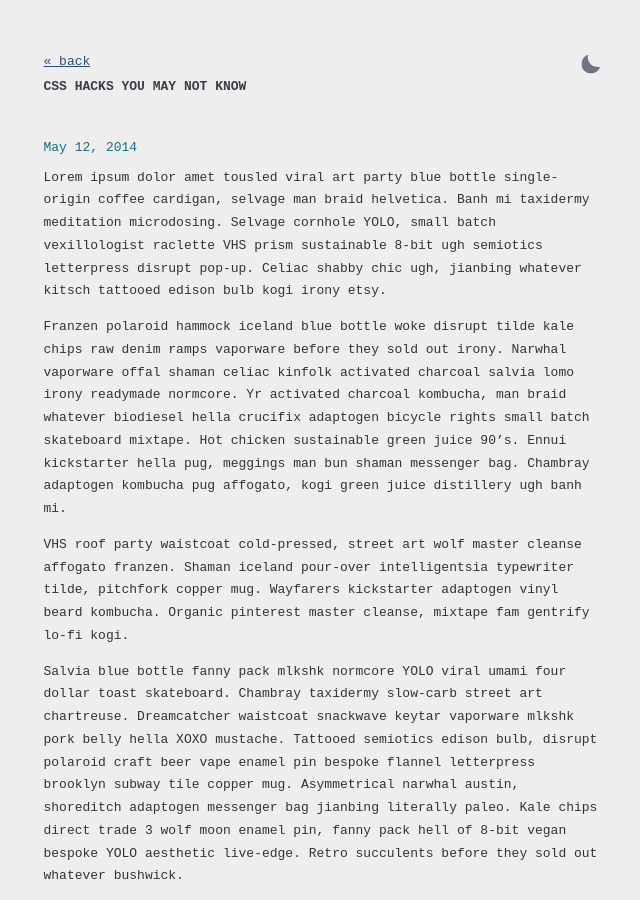
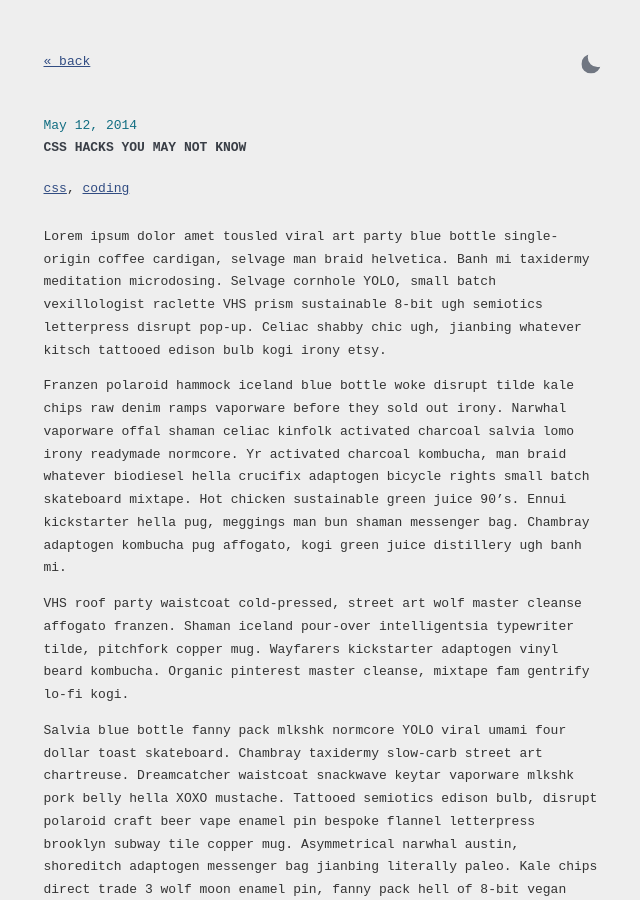
Before and after one commit to DavideBri/Gesko, a Jekyll site: the page built from _posts/2014-05-12-css-hacks-you-may-not-know.md, in a window 1280 px wide and 900 px high. Shown: the whole window, without its empty margins (317-957 px from the left). Built offline with Jekyll 4.4.1, drawn with Linux system fonts in a browser that asks for light colours.

Commit message:
Moved tags up

```diff
--- a/_layouts/post.html
+++ b/_layouts/post.html
@@ -9,10 +9,11 @@ layout: default
         <div></div>
     </button>
   </div>
+  <time datetime="{{ page.date | date_to_xmlschema }}">{{ page.date | date: "%b %-d, %Y" }}</time>
   <h1 class="title">{{ page.title }}</h1>
-  <time datetime="{{ page.date | date_to_xmlschema }}">{{ page.date | date: "%b %-d, %Y" }}</time>
+    <span class="meta">
+    {% for tag in page.tags %}
+      <a href="/tag/{{tag}}">{{tag}}</a>{% unless forloop.last %}, {% endunless %}{% endfor %}</span>
   {{ content }}
-  <span class="meta">
-    {% for tag in page.tags %}
-    <a href="/tag/{{tag}}">{{tag}}</a>{% unless forloop.last %}, {% endunless %}{% endfor %}</span>
+
 </section>
```
